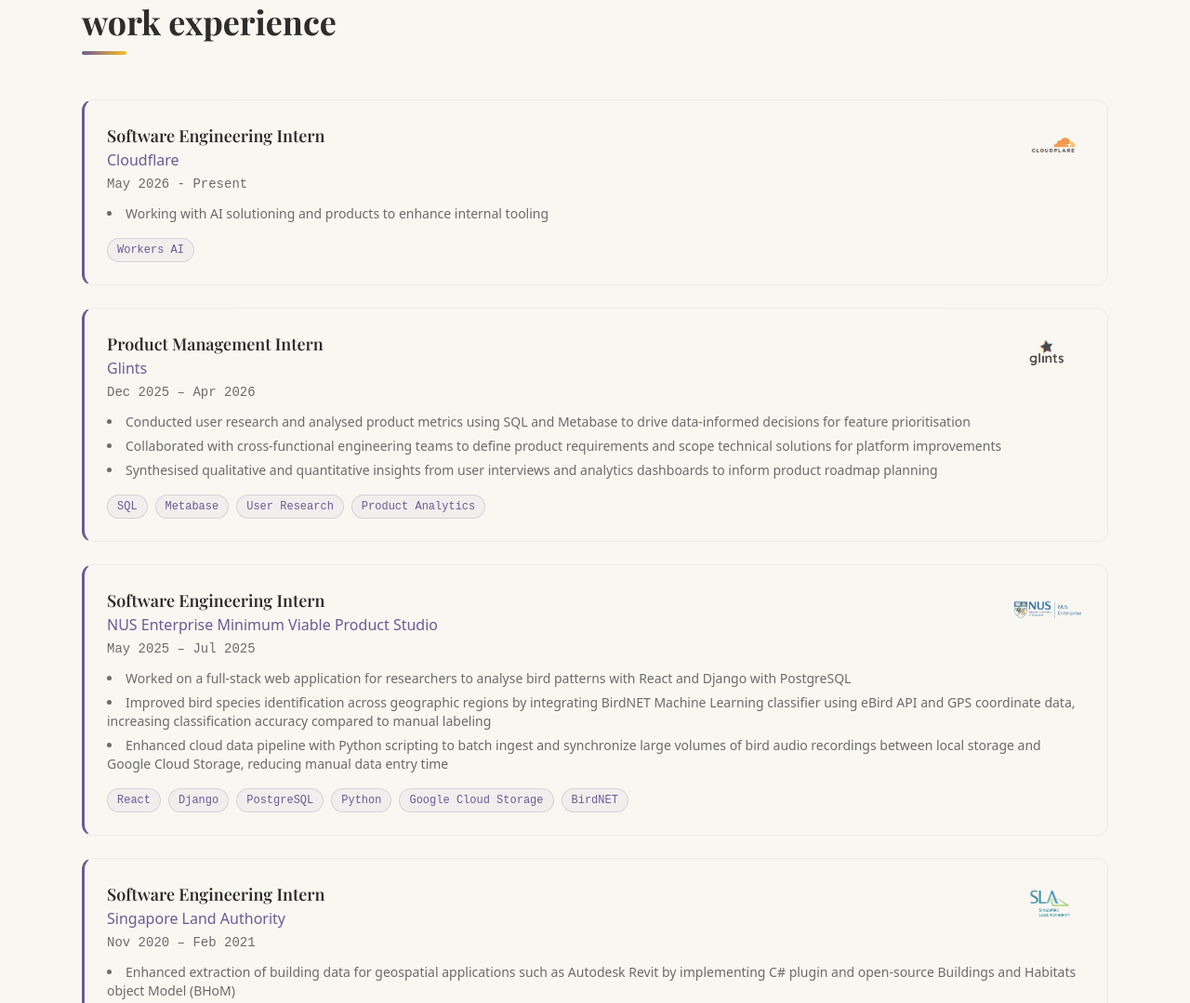
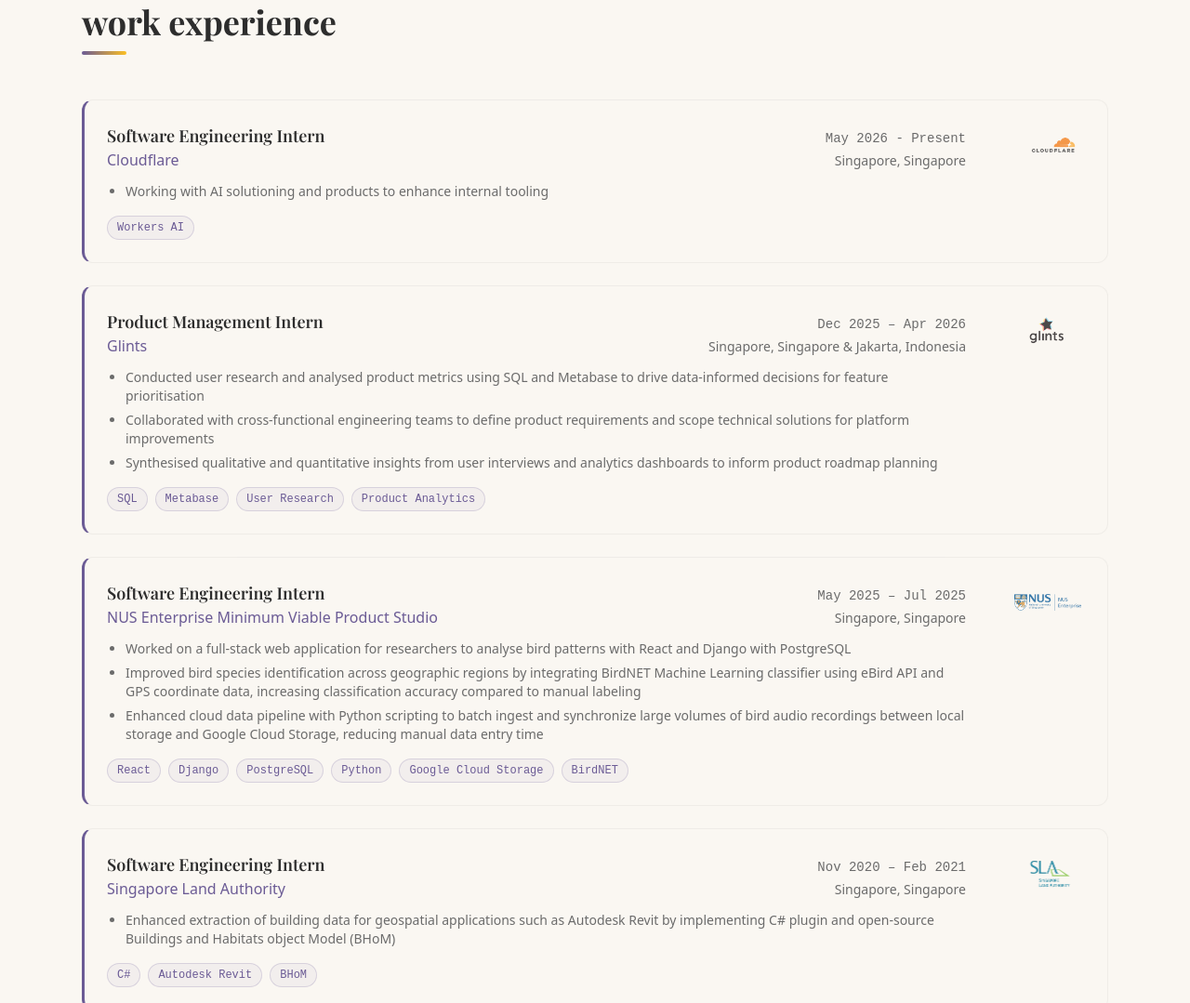
Before and after one commit to wilsonsfh/website-portfolio, an Astro site: page / in a window 1280 px wide. Shown: the part 877-1956 px from the top of the page at 93% size. Built offline with nearby package versions, Linux system fonts and the light colour scheme; Astro itself is replaced by a stand-in of ours; a web font is replaced by a local one.

Commit message:
Refine work experience card layout

```diff
--- a/src/components/WorkExperienceCard.astro
+++ b/src/components/WorkExperienceCard.astro
@@ -5,31 +5,54 @@ interface Props {
   website?: string;
   role: string;
   date: string;
+  location?: string;
   description: string[];
   tags: string[];
 }
 
-const { company, logo, website, role, date, description, tags } = Astro.props;
+const { company, logo, website, role, date, location, description, tags } = Astro.props;
 ---
 
 <div class="bg-background dark:bg-background-dark rounded-xl p-6 border border-foreground/5 dark:border-foreground-dark/10 border-l-[3px] border-l-accent dark:border-l-accent-dark hover:-translate-y-1 hover:shadow-xl transition-all duration-300">
-  <div class="flex items-start justify-between gap-4 mb-3">
-    <div class="flex-1 min-w-0">
-      <h3 class="font-heading font-semibold text-lg text-foreground dark:text-foreground-dark">{role}</h3>
+  <div class="flex flex-col gap-4 sm:grid sm:grid-cols-[minmax(0,1fr)_7rem] sm:items-start">
+    <div class="min-w-0">
+      <div class="mb-3">
+        <div class="flex items-baseline justify-between gap-4 whitespace-nowrap">
+          <h3 class="font-heading font-semibold text-lg text-foreground dark:text-foreground-dark truncate">{role}</h3>
+          <div class="text-foreground-muted dark:text-foreground-dark-muted text-sm font-mono whitespace-nowrap flex-shrink-0">{date}</div>
+        </div>
+        <div class="flex items-baseline justify-between gap-4 whitespace-nowrap">
           {website ? (
             <a
               href={website}
               target="_blank"
               rel="noopener noreferrer"
-          class="text-accent dark:text-accent-dark font-medium hover:underline"
+              class="text-accent dark:text-accent-dark font-medium hover:underline truncate"
             >
               {company}
             </a>
           ) : (
-        <p class="text-accent dark:text-accent-dark font-medium">{company}</p>
+            <p class="text-accent dark:text-accent-dark font-medium truncate">{company}</p>
           )}
-      <span class="text-foreground-muted dark:text-foreground-dark-muted text-sm mt-1 font-mono block">{date}</span>
+          {location && (
+            <div class="text-foreground-muted dark:text-foreground-dark-muted text-sm whitespace-nowrap flex-shrink-0">
+              {location}
             </div>
+          )}
+        </div>
+      </div>
+      <ul class="list-disc pl-5 text-foreground-muted dark:text-foreground-dark-muted space-y-1.5 mb-4 text-sm">
+        {description.map((item) => <li>{item}</li>)}
+      </ul>
+      <div class="flex flex-wrap gap-2">
+        {tags.map((tag) => (
+          <span class="text-xs font-mono px-2.5 py-1 rounded-full border border-accent/20 dark:border-accent-dark/20 bg-accent/5 dark:bg-accent-dark/10 text-accent dark:text-accent-dark">
+            {tag}
+          </span>
+        ))}
+      </div>
+    </div>
+    <div class="flex flex-col gap-2 sm:items-end sm:text-right">
       {logo && (
         website ? (
           <a
@@ -37,7 +60,7 @@ const { company, logo, website, role, date, description, tags } = Astro.props;
             target="_blank"
             rel="noopener noreferrer"
             aria-label={`Visit ${company} website`}
-          class="flex-shrink-0 w-20 h-12 flex items-center justify-end rounded-md p-1 dark:bg-white"
+            class="w-20 h-12 flex items-center justify-end rounded-md p-1 dark:bg-white"
           >
             <img
               src={logo}
@@ -47,7 +70,7 @@ const { company, logo, website, role, date, description, tags } = Astro.props;
             />
           </a>
         ) : (
-        <div class="flex-shrink-0 w-20 h-12 flex items-center justify-end rounded-md p-1 dark:bg-white">
+          <div class="w-20 h-12 flex items-center justify-end rounded-md p-1 dark:bg-white">
             <img
               src={logo}
               alt={`${company} logo`}
@@ -58,14 +81,5 @@ const { company, logo, website, role, date, description, tags } = Astro.props;
         )
       )}
     </div>
-  <ul class="list-disc list-inside text-foreground-muted dark:text-foreground-dark-muted space-y-1.5 mb-4 text-sm">
-    {description.map((item) => <li>{item}</li>)}
-  </ul>
-  <div class="flex flex-wrap gap-2">
-    {tags.map((tag) => (
-      <span class="text-xs font-mono px-2.5 py-1 rounded-full border border-accent/20 dark:border-accent-dark/20 bg-accent/5 dark:bg-accent-dark/10 text-accent dark:text-accent-dark">
-        {tag}
-      </span>
-    ))}
   </div>
 </div>
--- a/src/data/work-experience.json
+++ b/src/data/work-experience.json
@@ -6,6 +6,7 @@
     "logoDarkBg": true,
     "role": "Software Engineering Intern",
     "date": "May 2026 - Present",
+    "location": "Singapore, Singapore",
     "description": [
       "Working with AI solutioning and products to enhance internal tooling"
     ],
@@ -17,6 +18,7 @@
     "website": "https://glints.com/sg",
     "role": "Product Management Intern",
     "date": "Dec 2025 – Apr 2026",
+    "location": "Singapore, Singapore & Jakarta, Indonesia",
     "description": [
       "Conducted user research and analysed product metrics using SQL and Metabase to drive data-informed decisions for feature prioritisation",
       "Collaborated with cross-functional engineering teams to define product requirements and scope technical solutions for platform improvements",
@@ -31,6 +33,7 @@
     "logoDarkBg": true,
     "role": "Software Engineering Intern",
     "date": "May 2025 – Jul 2025",
+    "location": "Singapore, Singapore",
     "description": [
       "Worked on a full-stack web application for researchers to analyse bird patterns with React and Django with PostgreSQL",
       "Improved bird species identification across geographic regions by integrating BirdNET Machine Learning classifier using eBird API and GPS coordinate data, increasing classification accuracy compared to manual labeling",
@@ -44,6 +47,7 @@
     "website": "https://www.sla.gov.sg/",
     "role": "Software Engineering Intern",
     "date": "Nov 2020 – Feb 2021",
+    "location": "Singapore, Singapore",
     "description": [
       "Enhanced extraction of building data for geospatial applications such as Autodesk Revit by implementing C# plugin and open-source Buildings and Habitats object Model (BHoM)"
     ],
```
Lines whose indentation alone changed are shown as unchanged.
